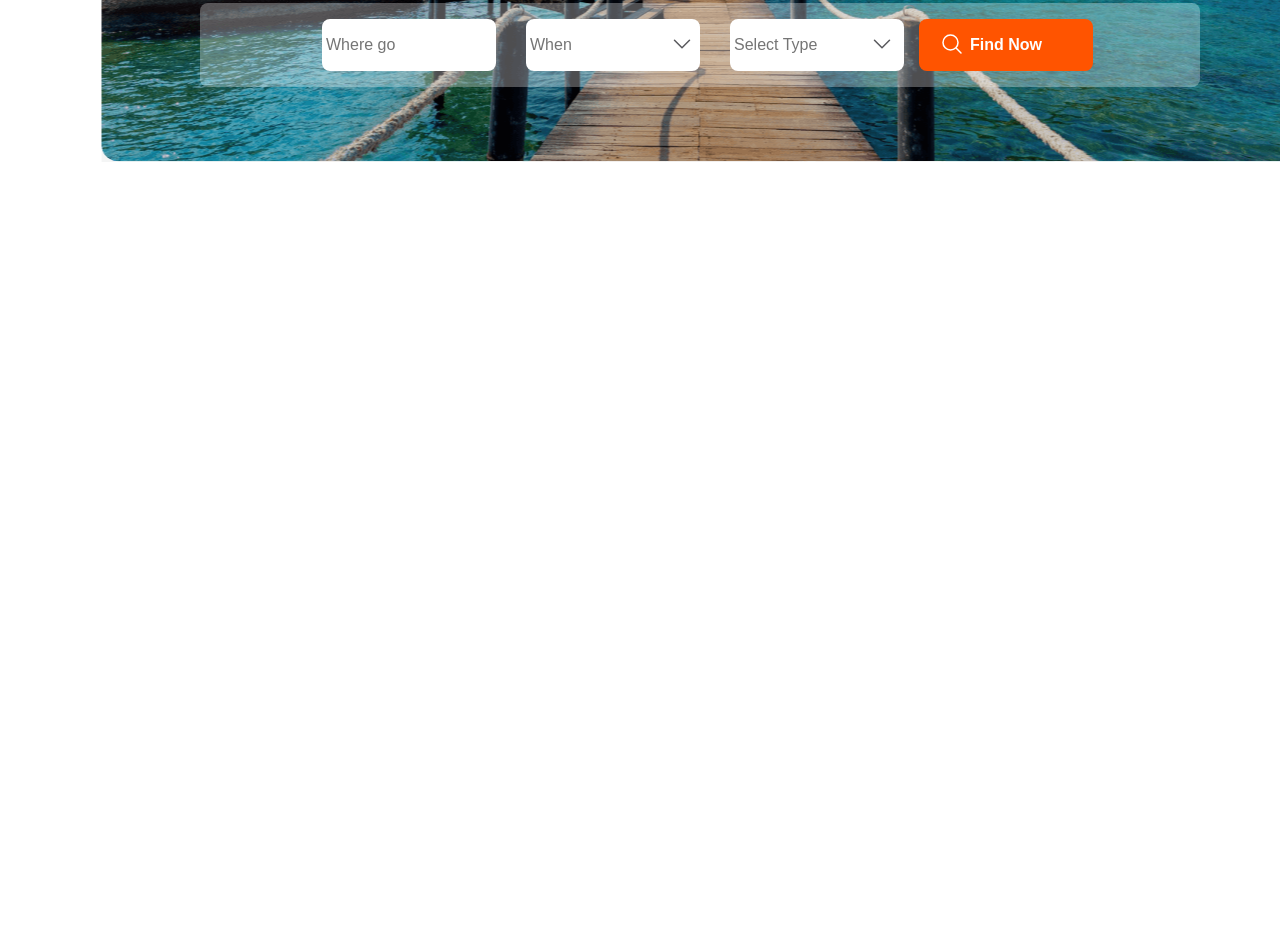
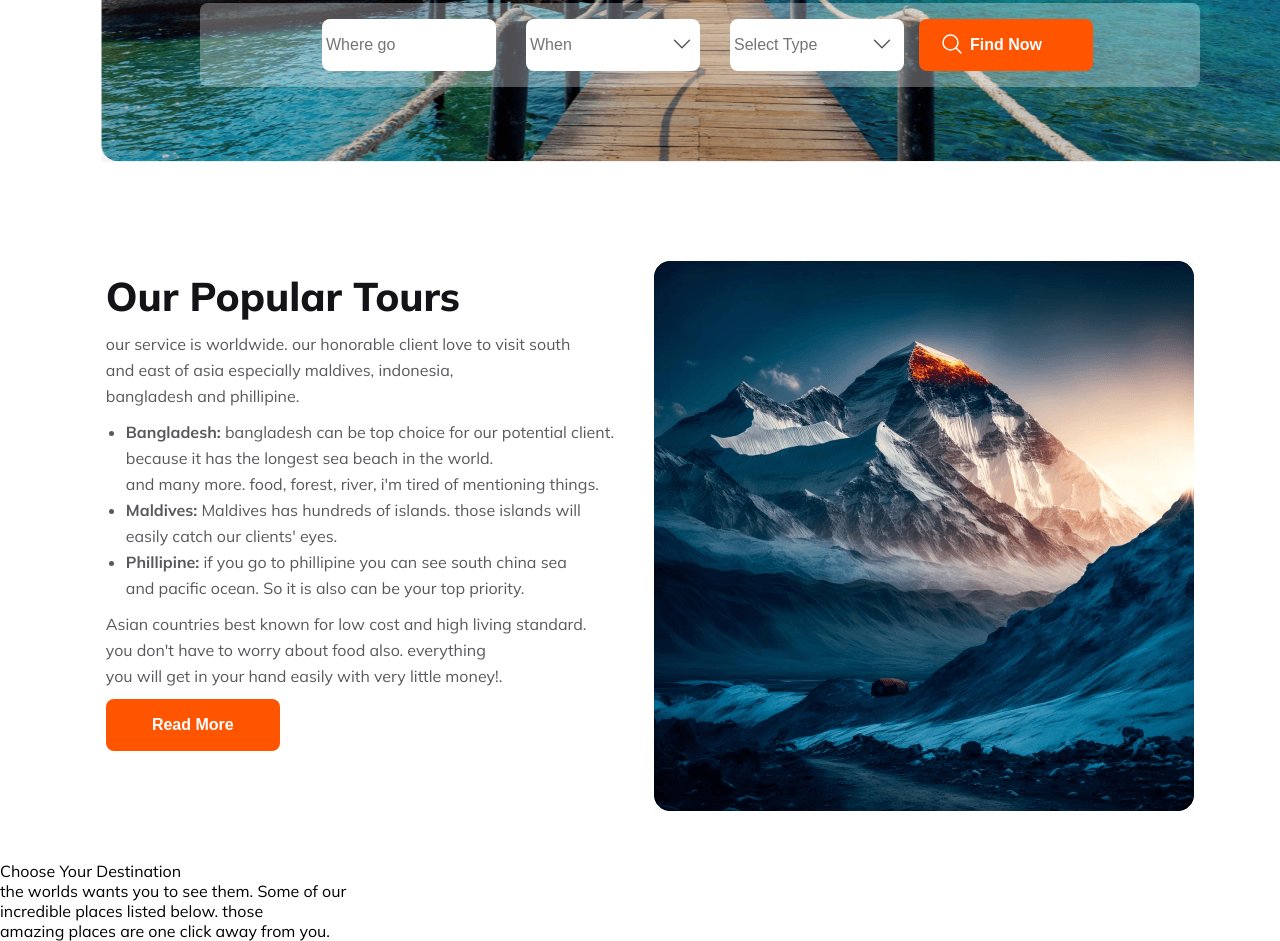
Before and after one commit to shakiltha/ph-travel-agency, a plain HTML site: page index.html in a window 1280 px wide. Shown: the part 487-1428 px from the top of the page. Before the commit the page ends 800 px from the top, so only its background shows below. Drawn offline with Linux system fonts and the light colour scheme.

Commit message:
our popular tours section complete

```diff
--- a/index.html
+++ b/index.html
@@ -120,8 +120,67 @@
               stroke-linejoin="round"
             />
           </svg>
-          <button class="find-now">Find Now</button>
+          <button class="find-now primary-btn">Find Now</button>
         </section>
+      </div>
+      <!-- our popular tours section -->
+      <div class="popular-tours">
+        <section class="popular__text-button">
+          <p class="popular__title">Our Popular Tours</p>
+          <p class="popular__description">
+            our service is worldwide. our honorable client love to visit south
+            <br />
+            and east of asia especially maldives, indonesia, <br />
+            bangladesh and phillipine.
+          </p>
+          <ul class="popular__bullet">
+            <li class="popular__list">
+              <b>Bangladesh:</b> bangladesh can be top choice for our potential
+              client.
+              <br />
+              because it has the longest sea beach in the world. <br />
+              and many more. food, forest, river, i'm tired of mentioning
+              things.
+            </li>
+          </ul>
+          <ul class="popular__bullet">
+            <li class="popular__list">
+              <b>Maldives:</b> Maldives has hundreds of islands. those islands
+              will
+              <br />
+              easily catch our clients' eyes.
+            </li>
+          </ul>
+          <ul class="popular__bullet">
+            <li class="popular__list">
+              <b>Phillipine:</b> if you go to phillipine you can see south china
+              sea
+              <br />
+              and pacific ocean. So it is also can be your top priority.
+            </li>
+          </ul>
+          <p class="popular__description">
+            Asian countries best known for low cost and high living standard.
+            <br />
+            you don't have to worry about food also. everything <br />
+            you will get in your hand easily with very little money!.
+          </p>
+          <button class="read-more primary-btn">Read More</button>
+        </section>
+        <img
+          src="Images/snowy-mountain.png"
+          alt="snowy big mountain"
+          class="popular-img"
+        />
+      </div>
+      <!-- choose your destination section -->
+      <div class="choose-destination">
+        <p class="choose__title">Choose Your Destination</p>
+        <p class="choose__description">
+          the worlds wants you to see them. Some of our <br />
+          incredible places listed below. those <br />
+          amazing places are one click away from you.
+        </p>
       </div>
     </main>
     <!-- footer section -->
--- a/styles/mobile.css
+++ b/styles/mobile.css
@@ -11,6 +11,21 @@
     --dark-2: #424247;
     --dark-3: #F3F3F3;
     --primary-btn: #FF5400;
+}
+
+/* shared class */
+
+.primary-btn {
+    width: 10.875rem;
+    height: 3.25rem;
+    background-color: var(--primary-btn);
+    border-radius: 8px;
+    color: #FFF;
+    text-align: center;
+    font-size: 1rem;
+    font-weight: 700;
+    border: none;
+    cursor: pointer;
 }
 
 body {
@@ -168,3 +183,53 @@ svg {
     top: 57%;
     left: 67%;
 }
+
+/* our popular tours section */
+
+.popular-tours {
+    display: flex;
+    flex-direction: column;
+    justify-content: center;
+    gap: 20px;
+    margin-top: 50px;
+    margin-bottom: 50px;
+}
+
+.popular__text-button {
+    margin: 10px 20px 10px;
+    text-align: left;
+}
+
+.popular__title {
+    color: #131318;
+    text-align: left;
+    font-size: 40px;
+    font-weight: 800;
+    margin-bottom: 10px;
+}
+
+.popular__description {
+    color: rgba(19, 19, 24, 0.70);
+    font-size: 16px;
+    font-weight: 400;
+    line-height: 26px;
+    margin-top: 10px;
+    margin-bottom: 10px;
+}
+
+.popular__bullet {
+    margin-left: 20px;
+}
+
+.popular__list {
+    color: rgba(19, 19, 24, 0.70);
+    font-size: 16px;
+    font-weight: 400;
+    line-height: 26px;
+}
+
+.popular-img {
+    width: 35rem;
+    height: 35rem;
+    margin: 0 auto;
+}
--- a/styles/style.css
+++ b/styles/style.css
@@ -11,6 +11,21 @@
     --dark-2: #424247;
     --dark-3: #F3F3F3;
     --primary-btn: #FF5400;
+}
+
+/* shared class */
+
+.primary-btn {
+    width: 10.875rem;
+    height: 3.25rem;
+    background-color: var(--primary-btn);
+    border-radius: 8px;
+    color: #FFF;
+    text-align: center;
+    font-size: 1rem;
+    font-weight: 700;
+    border: none;
+    cursor: pointer;
 }
 
 body {
@@ -121,7 +136,7 @@ body {
     top: 50%;
     left: 50%;
     transform: translate(-50%, 50%);
-    border-radius: 8px;
+    border-radius: .5rem;
     background: rgba(255, 255, 255, 0.30);
     padding: 1rem;
     display: flex;
@@ -135,7 +150,7 @@ body {
     font-size: 1rem;
     font-weight: 400;
     padding-left: 4px;
-    border-radius: 8px;
+    border-radius: .5rem;
     border: none;
     margin: 0 15px 0;
 }
@@ -143,19 +158,6 @@ body {
 .search-icon {
     top: 35%;
     left: 74%;
-}
-
-.find-now {
-    width: 10.875rem;
-    height: 3.25rem;
-    background-color: var(--primary-btn);
-    border-radius: 8px;
-    color: #FFF;
-    text-align: center;
-    font-size: 1rem;
-    font-weight: 700;
-    border: none;
-    cursor: pointer;
 }
 
 svg {
@@ -172,3 +174,45 @@ svg {
     top: 35%;
     left: 67%;
 }
+
+/* our popular tours section */
+
+.popular-tours {
+    display: flex;
+    justify-content: center;
+    gap: 20px;
+    margin-bottom: 50px;
+}
+
+.popular__text-button {
+    margin: 10px 20px 10px;
+    text-align: left;
+}
+
+.popular__title {
+    color: #131318;
+    text-align: left;
+    font-size: 40px;
+    font-weight: 800;
+    margin-bottom: 10px;
+}
+
+.popular__description {
+    color: rgba(19, 19, 24, 0.70);
+    font-size: 16px;
+    font-weight: 400;
+    line-height: 26px;
+    margin-top: 10px;
+    margin-bottom: 10px;
+}
+
+.popular__bullet {
+    margin-left: 20px;
+}
+
+.popular__list {
+    color: rgba(19, 19, 24, 0.70);
+    font-size: 16px;
+    font-weight: 400;
+    line-height: 26px;
+}
```
